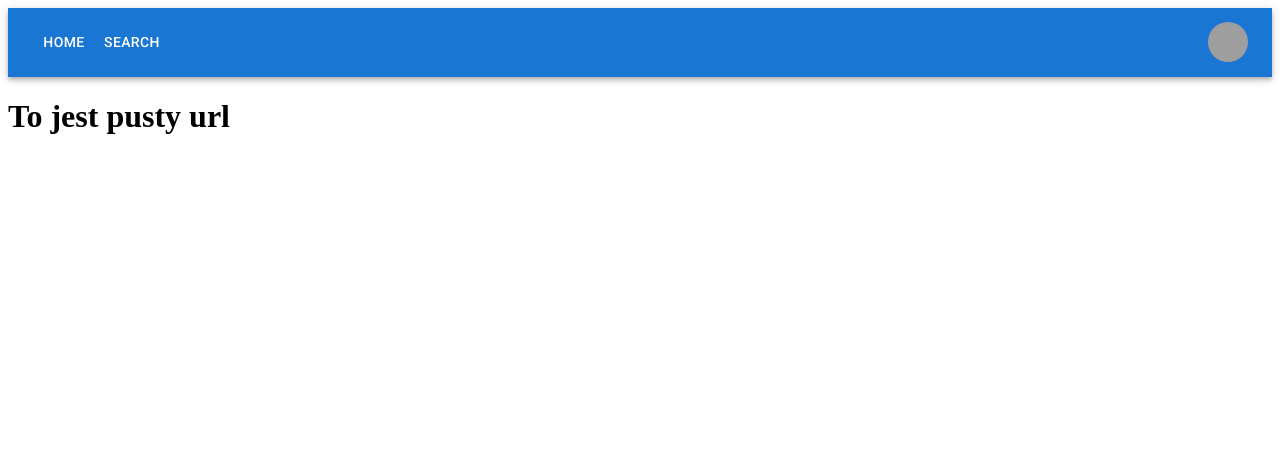
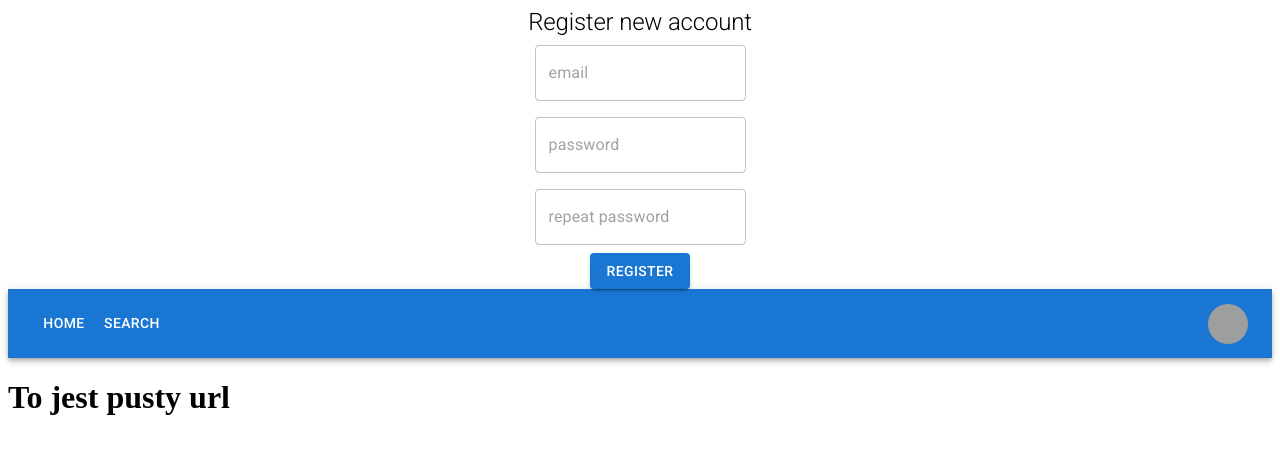
Before and after one commit to AlexVoynov/World-News, a React (Create React App) app: page / in a window 1280 px wide. Shown: the top 454 px of the page. Built offline with nearby package versions, Linux system fonts and the light colour scheme; grey boxes are pictures that could not be loaded.

Commit message:
Kod 17.01.2023 21:20

```diff
--- a/package.json
+++ b/package.json
@@ -17,6 +17,7 @@
     "axios": "^1.2.2",
     "react": "^18.2.0",
     "react-dom": "^18.2.0",
+    "react-hook-form": "^7.42.1",
     "react-router-dom": "^6.6.2",
     "react-scripts": "5.0.1",
     "typescript": "^4.9.4",
--- a/src/App.tsx
+++ b/src/App.tsx
@@ -2,11 +2,13 @@ import { useState } from "react";
 import { BrowserRouter, Routes, Route } from "react-router-dom";
 import Navbar from "./components/Navbar/Navbar";
 import HomePage from "./components/HomePage/HomePage";
+import RegisterForm from "./components/RegisterForm/RegisterForm";
 function App() {
   const [avatarClicked, setAvatarClicked] = useState<boolean>(false);
   return (
     <div className="App">
       <BrowserRouter>
+        <RegisterForm />
         {/* STATIC */}
         <Navbar setAvatarClicked={setAvatarClicked} />
         {/* STATIC */}
@@ -25,10 +27,6 @@ function App() {
 
 export default App;
 
-
-
-
-
 // 3. JSX:
 // - wszystko ma być obwinięte w komponent ListItem (MUI)
 // - w środku ListItem wszystko ma być obwinięte komponentem Card (MUI), props komponentu Card: variant na outlined, w sx'ach margines dolny na 10px
--- a/src/components/RegisterForm/RegisterForm.tsx
+++ b/src/components/RegisterForm/RegisterForm.tsx
@@ -1,9 +1,30 @@
 import React from "react";
 import { Typography, TextField, Button } from "@mui/material";
+import { useForm } from "react-hook-form";
+
+interface RegisterFormValues {
+  email: string;
+  password: string;
+  password2: string;
+}
 
 const RegisterForm = () => {
+  const { register, handleSubmit } = useForm<RegisterFormValues>();
+
+  const submitHandler = (data: RegisterFormValues) => {
+    console.log(data);
+
+
+
+
+
+  };
+
   return (
-    <form style={{ display: "flex", flexDirection: "column" }}>
+    <form
+      onSubmit={handleSubmit(submitHandler)}
+      style={{ display: "flex", flexDirection: "column" }}
+    >
       <Typography align="center" variant="h2" sx={{ fontSize: "1.5rem" }}>
         Register new account
       </Typography>
@@ -11,20 +32,31 @@ const RegisterForm = () => {
         type="email"
         placeholder="email"
         sx={{ display: "block", mx: "auto", my: ".5rem" }}
+        {...register("email", { required: true })}
       />
       <TextField
         type="password"
         placeholder="password"
         sx={{ display: "block", mx: "auto", my: ".5rem" }}
+        {...register("password", { required: true })}
       />
       <TextField
         type="password"
         placeholder="repeat password"
         sx={{ display: "block", mx: "auto", my: ".5rem" }}
+        {...register("password2", { required: true })}
       />
-      <Button variant='contained' type='submit' sx={{display: 'block', mx: 'auto'}}>Register</Button>
+      <Button
+        variant="contained"
+        type="submit"
+        sx={{ display: "block", mx: "auto" }}
+      >
+        Register
+      </Button>
     </form>
   );
 };
 
 export default RegisterForm;
+
+// register("password", { required: true }) => [atrybut, atrybut, atrybut] => ... => atrybut atrybut atrybut
```
Also changed, not shown: 1 other file (tests, documents, lock files or other folders).
